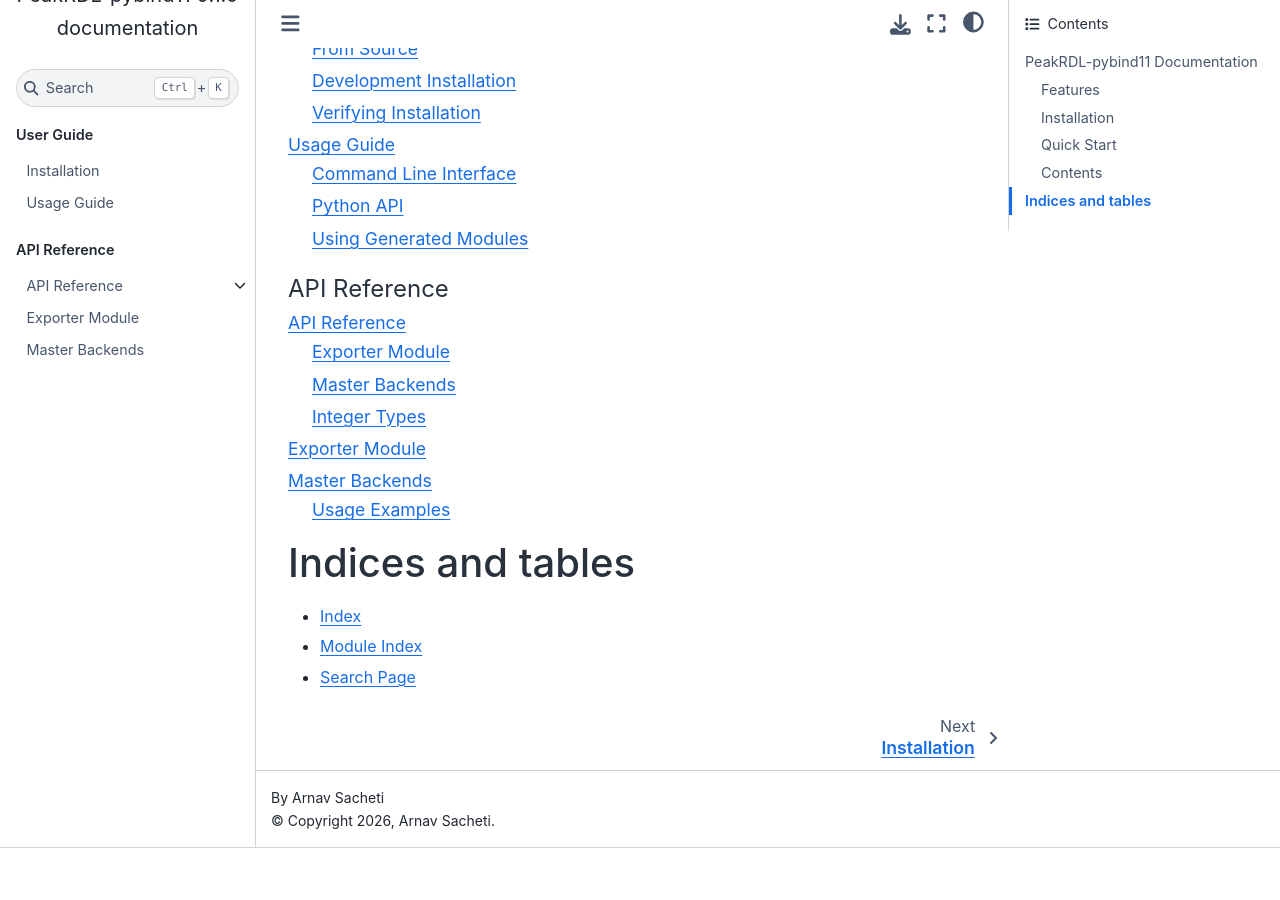
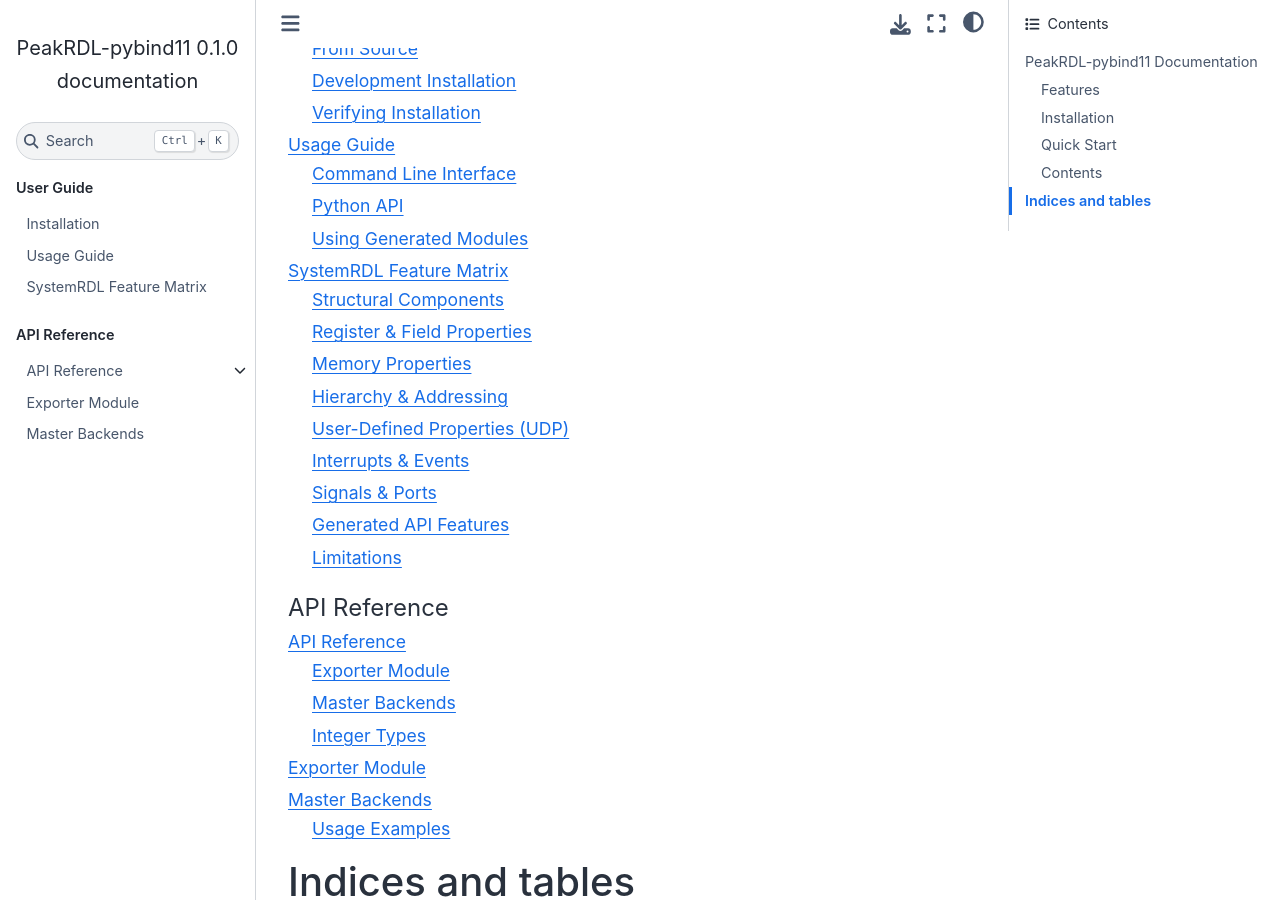
Before and after one commit to arnavsacheti/PeakRDL-pybind11, a Sphinx documentation site: the page built from docs/index.rst, in a window 1280 px wide and 900 px high, scrolled down 2121 px. Built offline with Sphinx 7.4.7 and the Sphinx Book theme 1.1.4, drawn with Linux system fonts in a browser that asks for light colours; before the commit the page ends 2969 px from its top, so only the background shows below that; part of the change alters nothing that is shown.

Commit message:
Add SystemRDL feature matrix to documentation (#25)
Document which SystemRDL constructs are supported vs. unsupported to
set clear expectations for users. Covers structural components, register
and field properties, memory, hierarchy, UDPs, interrupts, signals,
generated API features, and known limitations.

https://claude.ai/code/session_01BaupEJvmHBh9pSz6v2zo7G

Co-authored-by: Claude <noreply@anthropic.com>

```diff
--- /dev/null
+++ b/docs/feature_matrix.rst
@@ -0,0 +1,232 @@
+SystemRDL Feature Matrix
+========================
+
+This page documents which SystemRDL constructs are supported by PeakRDL-pybind11
+and how each is mapped to generated code. PeakRDL-pybind11 focuses on register map
+structure and access for hardware testing; it does not implement the full SystemRDL
+specification.
+
+Structural Components
+---------------------
+
+.. list-table::
+   :header-rows: 1
+   :widths: 25 15 60
+
+   * - Construct
+     - Status
+     - Notes
+   * - ``addrmap``
+     - Supported
+     - Top-level and nested address maps. Exposed as Python classes with child attributes.
+   * - ``regfile``
+     - Supported
+     - Register file grouping. Exposed as Python classes with child register attributes.
+   * - ``reg``
+     - Supported
+     - Individual registers with read/write/modify operations and context manager support.
+   * - ``field``
+     - Supported
+     - Register fields with per-field read/write, bit position, and width metadata.
+   * - ``mem`` (external memory)
+     - Supported
+     - External memory declarations. Exposed with a list-like Python interface (indexing, slicing, iteration).
+   * - ``signal``
+     - Not supported
+     - Signal nodes are not collected or represented in the generated output.
+   * - ``constraint``
+     - Not supported
+     - Constraint definitions are ignored during export.
+
+Register & Field Properties
+----------------------------
+
+.. list-table::
+   :header-rows: 1
+   :widths: 25 15 60
+
+   * - Property
+     - Status
+     - Notes
+   * - ``sw`` (software access)
+     - Supported
+     - Mapped to ``is_sw_readable`` / ``is_sw_writable`` flags on each field. Access control is informational (reported via the API) but not enforced on write operations at the register level.
+   * - ``hw`` (hardware access)
+     - Supported
+     - Mapped to ``is_hw_readable`` / ``is_hw_writable`` flags on each field.
+   * - ``name``
+     - Supported
+     - Used as the instance name for generated classes and attributes.
+   * - ``desc``
+     - Supported
+     - Preserved as docstrings in the generated PyBind11 bindings (HTML-escaped).
+   * - Field bit range (e.g. ``[7:0]``)
+     - Supported
+     - ``lsb``, ``width``, ``msb``, and ``mask`` are all exposed on field objects.
+   * - ``reset`` / default value
+     - Not supported
+     - Reset values from the SystemRDL source are parsed by the compiler but not used in generated code. Registers are not initialized to their reset values.
+   * - ``volatile``
+     - Not supported
+     - The volatile flag is not extracted or used.
+   * - ``precedence``
+     - Not supported
+     - Not extracted.
+   * - ``encode`` (field encoding)
+     - Not supported
+     - Field encoding enums defined in SystemRDL are not carried through to the generated bindings.
+   * - ``onread`` / ``onwrite`` side effects
+     - Not supported
+     - Read/write side-effect actions (e.g. ``rclr``, ``wset``) are not modeled.
+   * - ``swmod`` / ``swacc``
+     - Not supported
+     - Software modify/access notification properties are ignored.
+   * - ``singlepulse``
+     - Not supported
+     - Not modeled in generated code.
+   * - ``paritycheck``
+     - Not supported
+     - Not modeled in generated code.
+
+Memory Properties
+-----------------
+
+.. list-table::
+   :header-rows: 1
+   :widths: 25 15 60
+
+   * - Property
+     - Status
+     - Notes
+   * - ``mementries``
+     - Supported
+     - Used to size the generated memory array.
+   * - ``memwidth``
+     - Supported
+     - Used to determine entry width.
+   * - ``sw`` / ``hw`` access
+     - Not supported
+     - Memory-level access modes are not enforced.
+
+Hierarchy & Addressing
+----------------------
+
+.. list-table::
+   :header-rows: 1
+   :widths: 25 15 60
+
+   * - Feature
+     - Status
+     - Notes
+   * - Nested addrmaps
+     - Supported
+     - Arbitrary nesting depth is supported.
+   * - Nested regfiles
+     - Supported
+     - Regfiles can contain registers and other regfiles.
+   * - Register arrays
+     - Not supported
+     - Array instantiation syntax (e.g. ``reg my_reg[4]``) is not handled.
+   * - Address stride / alignment
+     - Not supported
+     - Custom address strides are not applied; ``absolute_address`` from the compiler is used directly.
+   * - ``bridge``
+     - Not supported
+     - Bridge address maps are not modeled.
+   * - ``alias``
+     - Not supported
+     - Register aliases are not generated as separate Python objects.
+
+User-Defined Properties (UDP)
+-----------------------------
+
+.. list-table::
+   :header-rows: 1
+   :widths: 25 15 60
+
+   * - Feature
+     - Status
+     - Notes
+   * - ``is_flag`` (UDP)
+     - Supported
+     - Registers annotated with ``is_flag = true`` generate Python ``IntFlag`` classes with one member per field.
+   * - ``is_enum`` (UDP)
+     - Supported
+     - Registers annotated with ``is_enum = true`` generate Python ``IntEnum`` classes with one member per field.
+   * - Arbitrary UDPs
+     - Not supported
+     - Only ``is_flag`` and ``is_enum`` are recognized. Other user-defined properties are ignored.
+
+Interrupts & Events
+-------------------
+
+.. list-table::
+   :header-rows: 1
+   :widths: 25 15 60
+
+   * - Feature
+     - Status
+     - Notes
+   * - ``intr`` property
+     - Not supported
+     - Interrupt fields are treated as regular fields.
+   * - ``enable`` / ``mask`` / ``haltmask`` / ``haltenable``
+     - Not supported
+     - Interrupt modifier properties are ignored.
+   * - ``stickybit`` / ``sticky``
+     - Not supported
+     - Not modeled in generated code.
+
+Signals & Ports
+---------------
+
+.. list-table::
+   :header-rows: 1
+   :widths: 25 15 60
+
+   * - Feature
+     - Status
+     - Notes
+   * - ``signal``
+     - Not supported
+     - Signals are not collected or represented.
+   * - Component port declarations
+     - Not supported
+     - Not applicable to the register-access use case.
+
+Generated API Features
+----------------------
+
+These features are not part of the SystemRDL specification itself but are generated
+capabilities of the PeakRDL-pybind11 output:
+
+.. list-table::
+   :header-rows: 1
+   :widths: 30 70
+
+   * - Feature
+     - Description
+   * - Register ``read()`` / ``write()`` / ``modify()``
+     - Full register-level operations via an attached master backend.
+   * - Field ``read()`` / ``write()``
+     - Per-field read and read-modify-write operations.
+   * - Context manager (``with reg:``)
+     - Batch field writes into a single register write on context exit.
+   * - ``RegisterInt`` / ``FieldInt``
+     - Enhanced integer types that preserve register/field metadata through arithmetic.
+   * - ``IntFlag`` / ``IntEnum`` generation
+     - Python enum types for registers marked with ``is_flag`` or ``is_enum``.
+   * - ``.pyi`` type stubs
+     - Generated stub files for IDE autocompletion and type checking.
+   * - Split bindings
+     - Large designs can be split by register count or by hierarchy for parallel compilation.
+   * - Master backends
+     - MockMaster, OpenOCDMaster, SSHMaster, CallbackMaster, and custom implementations.
+
+Limitations
+-----------
+
+- **Register width**: Generated C++ code uses ``uint64_t``, limiting registers to 64 bits.
+- **No reset initialization**: Registers are not initialized to their SystemRDL default/reset values.
+- **No behavioral modeling**: Side effects (``onread``, ``onwrite``), counters, and interrupt logic are not modeled. The generated code provides a structural register map, not a behavioral simulation.
+- **No signal/port support**: Only structural components used for register access (addrmaps, regfiles, registers, fields, memories) are exported.
--- a/docs/index.rst
+++ b/docs/index.rst
@@ -92,6 +92,7 @@ Contents
 
    installation
    usage
+   feature_matrix
 
 .. toctree::
    :maxdepth: 2
```
